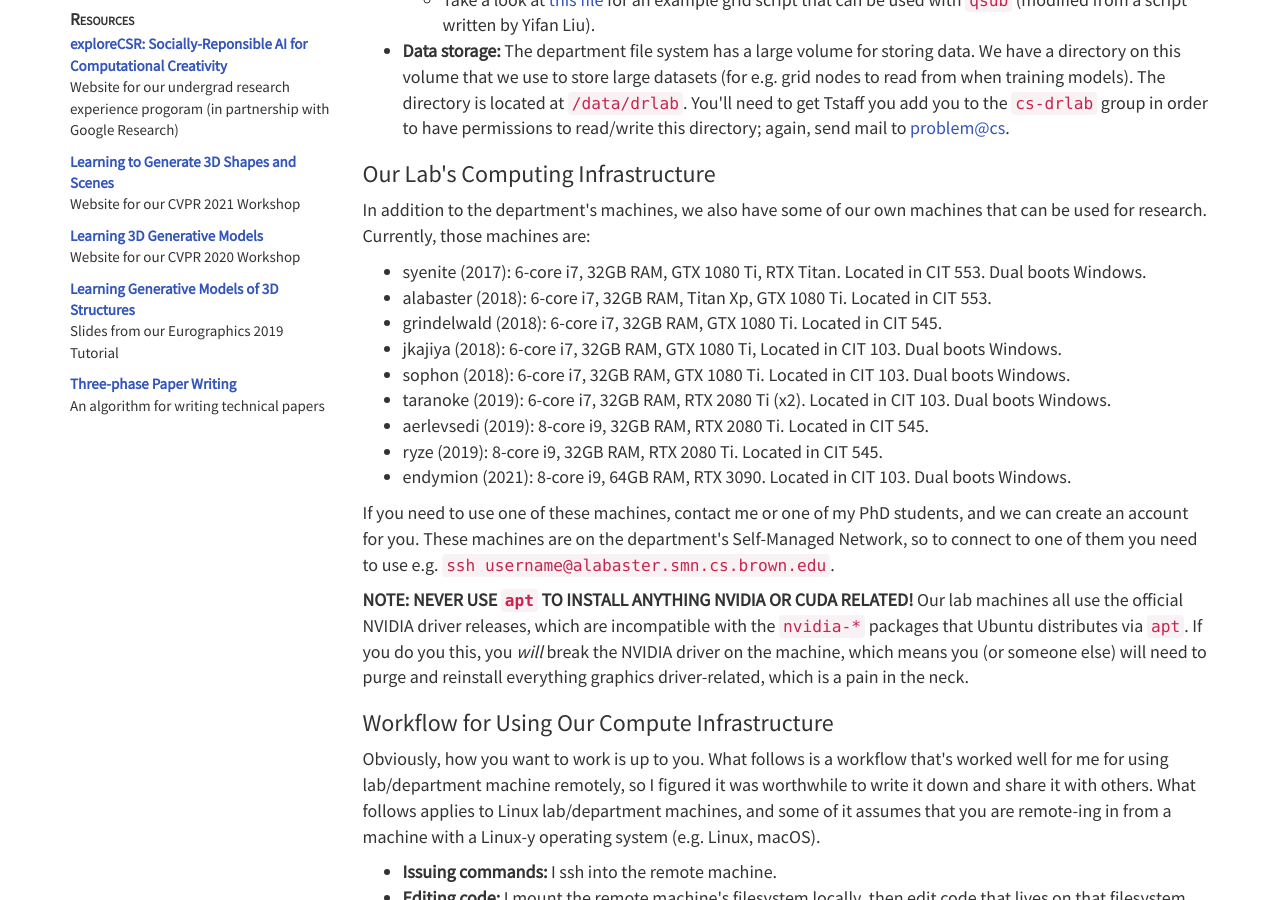
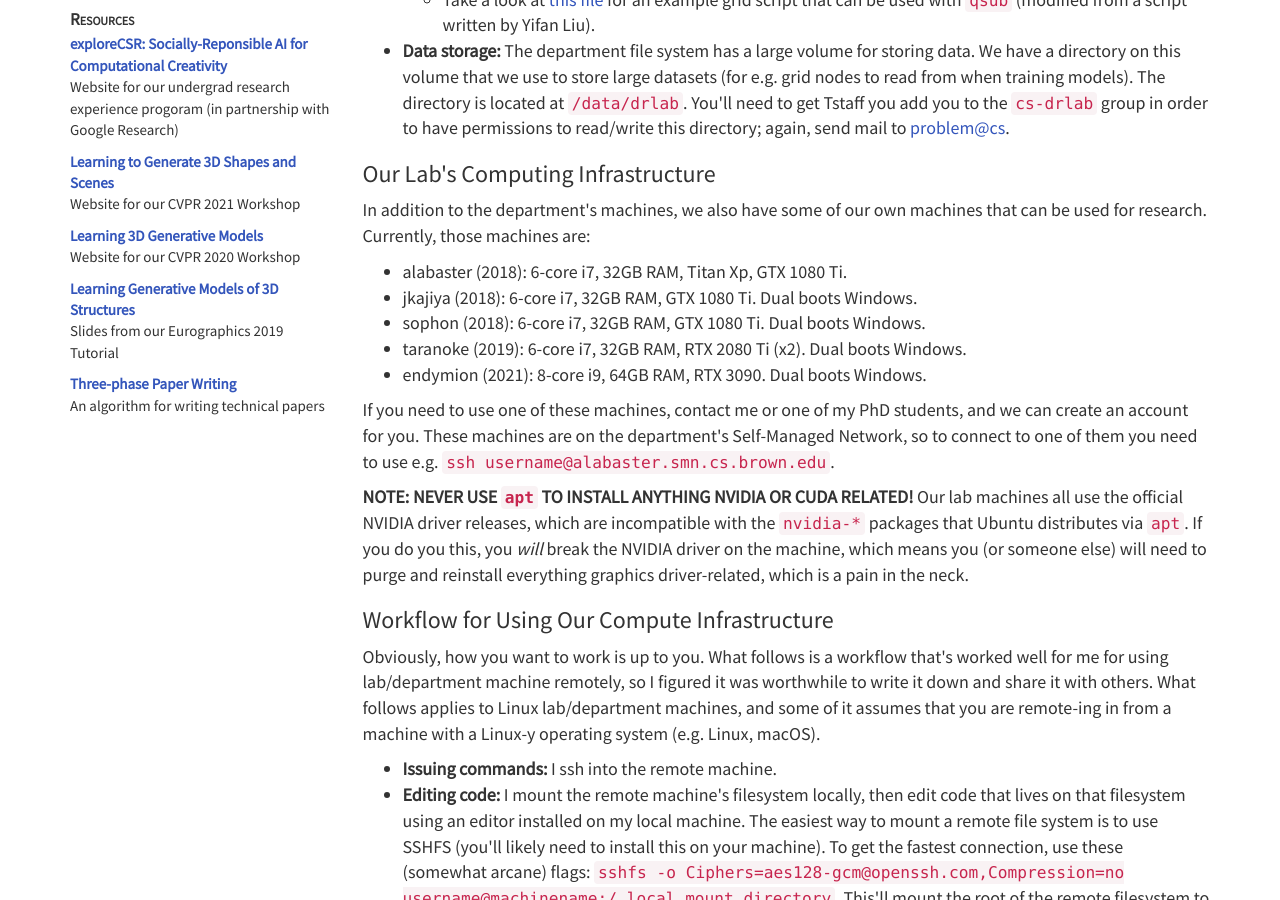
Before and after one commit to dritchie/dritchie.github.io, a Jekyll site: the page built from getting_started.html, in a window 1280 px wide and 900 px high, scrolled down 1267 px. Built offline with Jekyll 4.4.1, drawn with Linux system fonts in a browser that asks for light colours.

Commit message:
Update machines list in getting_started.

```diff
--- a/getting_started.html
+++ b/getting_started.html
@@ -65,32 +65,32 @@ layout: post
     In addition to the department's machines, we also have some of our own machines that can be used for research. Currently, those machines are:
 
     <ul>
+        <!-- <li>
+            syenite (2017): 6-core i7, 32GB RAM, GTX 1080 Ti, RTX Titan. Dual boots Windows.
+        </li> -->
         <li>
-            syenite (2017): 6-core i7, 32GB RAM, GTX 1080 Ti, RTX Titan. Located in CIT 553. Dual boots Windows.
+            alabaster (2018): 6-core i7, 32GB RAM, Titan Xp, GTX 1080 Ti.
+        </li>
+        <!-- <li>
+            grindelwald (2018): 6-core i7, 32GB RAM, GTX 1080 Ti.
+        </li> -->
+        <li>
+            jkajiya (2018): 6-core i7, 32GB RAM, GTX 1080 Ti. Dual boots Windows.
         </li>
         <li>
-            alabaster (2018): 6-core i7, 32GB RAM, Titan Xp, GTX 1080 Ti. Located in CIT 553.
+            sophon (2018): 6-core i7, 32GB RAM, GTX 1080 Ti. Dual boots Windows.
         </li>
         <li>
-            grindelwald (2018): 6-core i7, 32GB RAM, GTX 1080 Ti. Located in CIT 545.
+            taranoke (2019): 6-core i7, 32GB RAM, RTX 2080 Ti (x2). Dual boots Windows.
+        </li>
+        <!-- <li>
+            aerlevsedi (2019): 8-core i9, 32GB RAM, RTX 2080 Ti.
         </li>
         <li>
-            jkajiya (2018): 6-core i7, 32GB RAM, GTX 1080 Ti, Located in CIT 103. Dual boots Windows.
-        </li>
+            ryze (2019): 8-core i9, 32GB RAM, RTX 2080 Ti.
+        </li> -->
         <li>
-            sophon (2018): 6-core i7, 32GB RAM, GTX 1080 Ti. Located in CIT 103. Dual boots Windows.
-        </li>
-        <li>
-            taranoke (2019): 6-core i7, 32GB RAM, RTX 2080 Ti (x2). Located in CIT 103. Dual boots Windows.
-        </li>
-        <li>
-            aerlevsedi (2019): 8-core i9, 32GB RAM, RTX 2080 Ti. Located in CIT 545.
-        </li>
-        <li>
-            ryze (2019): 8-core i9, 32GB RAM, RTX 2080 Ti. Located in CIT 545.
-        </li>
-        <li>
-            endymion (2021): 8-core i9, 64GB RAM, RTX 3090. Located in CIT 103. Dual boots Windows.
+            endymion (2021): 8-core i9, 64GB RAM, RTX 3090. Dual boots Windows.
         </li>
     </ul>
 
```
